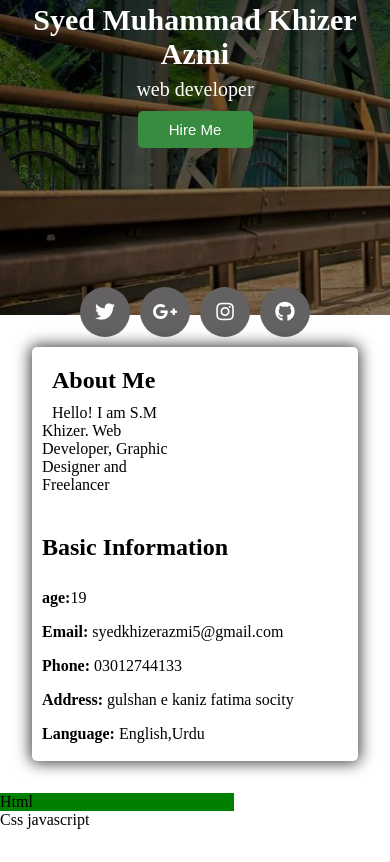
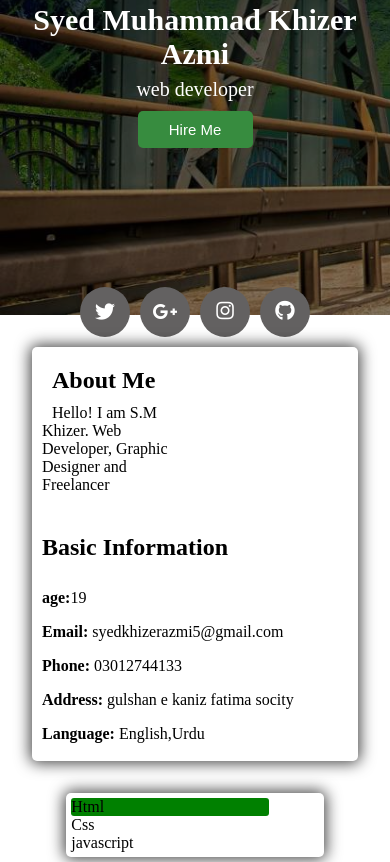
Before and after one commit to syedkhizerazmi/portfolio, a plain HTML site: page index.html in a window 390 px wide. Shown: the part 276-1138 px from the top of the page. Before the commit the page ends 1105 px from the top, so only its background shows below. Drawn offline with nearby package versions, Linux system fonts and the light colour scheme.

Commit message:
Add files via upload

```diff
--- a/index.html
+++ b/index.html
@@ -30,11 +30,11 @@
             <span class="bar slideInRight">
             <i class="fas fa-bars" onclick="sidebar()"></i>
             <span class="hidden-span">
-                <span class="">About</span>
-            <span class="">Skills</span>
-            <span class="">Portfolio</span>
-            <span class="">Experience</span>
-            <span class="">Contact</span>
+                <span class="abo">About</span>
+            <span class="ski">Skills</span>
+            <span class="port">Portfolio</span>
+            <span class="exp">Experience</span>
+            <span class="con">Contact</span>
             </span>
             </span>
 
@@ -60,8 +60,9 @@
 
         <span class="link twit"><i class="fab fa-twitter twitter"></i></span>
         <span class="link goole-"><i class="fab fa-google-plus-g goole"></i></span>
-        <span class="link instagram"><i class="fab fa-instagram insta"></i></span>
-        <span class="link git"><i class="fab fa-github github"></i></span>
+        <span class="link instagram"><a href="https://www.instagram.com/?hl=en" class="instagram"><i class="fab fa-instagram insta"></i></a></span>
+        <span class="link git"><a href="https://github.com/syedkhizerazmi" class="git" target="_blank"><i class="fab fa-github github"></i></a></span>
+
 
 
 
@@ -94,31 +95,26 @@
         </div>
     </div>
 
-
+    <div class="skills">
     <div class="skill">
 
         <div class="html">
+            Html
 
         </div>
 
-        <span class="css">
+        <div class="css">
             Css
-        <span>
 
-
-        </span>
-        </span>
+        </div>
 
 
 
-        <span class="javascript">
+        <div class="javascript">
 
              javascript
-        <span>
 
-
-        </span>
-        </span>
+        </div>
 
 
 
@@ -128,6 +124,7 @@
 
 
     </div>
+    </div>
 
 </body>
 
--- a/script.js
+++ b/script.js
@@ -12,8 +12,9 @@ $(document).ready(function() {
 function sidebar() {
 
     document.querySelector(".hidden-span").style.display = "flex";
-    document.querySelector(".hidden-span").style.display = "flex";
+    // document.querySelector(".hidden-span").style.display = "flex";
 }
+
 
 function fun() {
 
@@ -21,9 +22,11 @@ function fun() {
 		          <div class="html-c">Html</div>
 	`;
 
-    document.querySelector(".html-c").style.width = `60%`;
+    document.querySelector(".html-c").style.width = `80%`;
     document.querySelector(".html-c").style["background-color"] = `green`;
-    document.querySelector(".html-c").style.transation = `2s`;
+    document.querySelector(".html-c").style.transation = `4s`;
+
+
 
 
 
--- a/style.css
+++ b/style.css
@@ -214,9 +214,42 @@ button:hover {
 }
 
 .html {
-    background-color: white;
+    background-color:white;
+
 }
+.skill{
+    display: flex;
+    padding: 5px;
+    flex-direction: column;
+    width: 50%;
+    flex: 1;
+     border-radius: 5px;
+    -webkit-box-shadow: 0px 0px 15px 2px rgba(0, 0, 0, 0.75);
+    -moz-box-shadow: 0px 0px 15px 2px rgba(0, 0, 0, 0.75);
+    box-shadow: 0px 0px 15px 2px rgba(0, 0, 0, 0.75);
 
+}
+.html-c{
+    background-color: red;
+    border-radius: 3px;
+
+}
+.skills{
+    display: flex;
+    justify-content: center;
+    margin: 5px 17% 5px 17%;
+
+
+
+}
+a{
+    outline: none;
+    color: white;
+}
+.ski,.port,.exp,.con{
+    margin: 5px;
+    padding: 5px;
+}
 @media only screen and (max-width: 650px) {
     .hidden-span {
         padding: 10px;
@@ -225,11 +258,12 @@ button:hover {
         align-items: center;
         flex-direction: column;
         position: absolute;
-        right: 0px;
+        left: 5px;
         top: 20px;
-        height: 20vh;
+        height: 30vh;
         background-color: black;
     }
+
     .head {
         display: none;
     }
@@ -239,6 +273,8 @@ button:hover {
     .bar {
         display: flex;
         position: relative;
+        top:10;
+        right: 0;
     }
     h1 {
         font-size: 30px;
```
